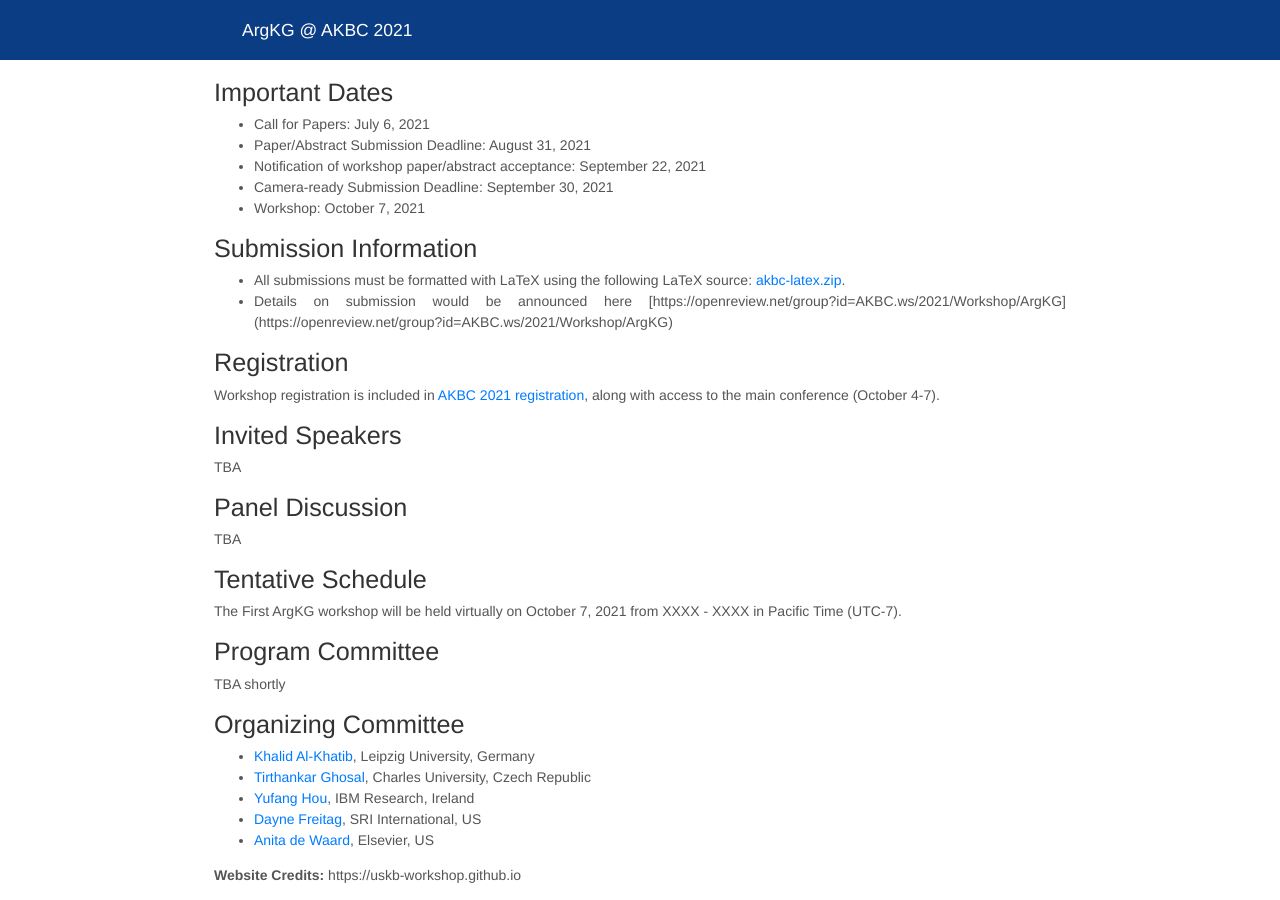
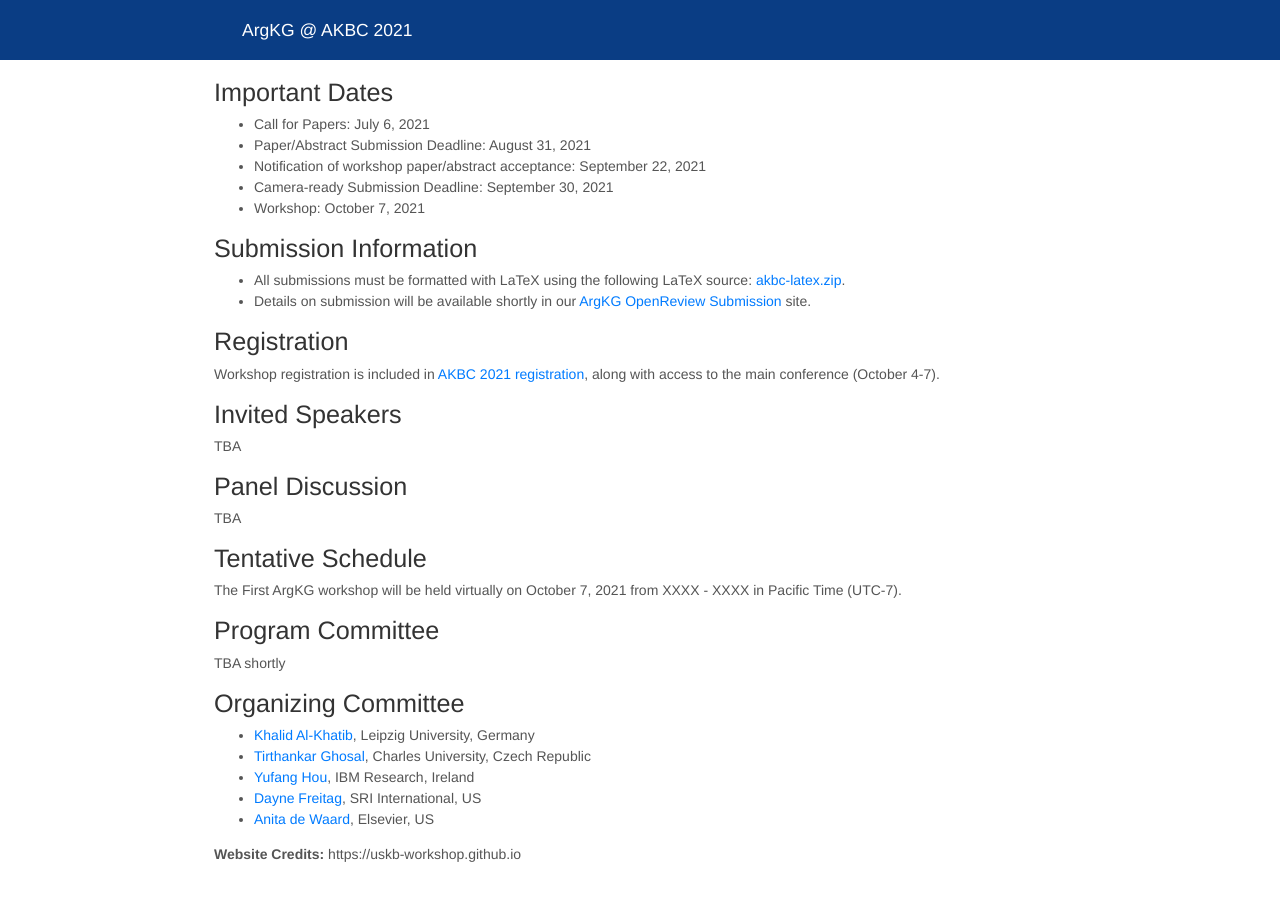
Before and after one commit to ArgKG/2021, a Jekyll site: the page built from index.md, in a window 1280 px wide and 900 px high, scrolled down 1253 px. Built offline with Jekyll 4.4.1, drawn with Linux system fonts in a browser that asks for light colours; nearby versions of some CDN libraries; after the commit the page ends 2132 px from its top, so only the background shows below that.

Commit message:
Update index.md

```diff
--- a/index.md
+++ b/index.md
@@ -51,7 +51,7 @@ We welcome submissions of extended abstracts (2 page max) related to the above r
 ## Submission Information
 
 - All submissions must be formatted with LaTeX using the following LaTeX source: <a href="https://github.com/akbc-conference/style-files/blob/master/akbc-latex.zip?raw=true">akbc-latex.zip</a>.
-- Details on submission would be announced here [https://openreview.net/group?id=AKBC.ws/2021/Workshop/ArgKG] (https://openreview.net/group?id=AKBC.ws/2021/Workshop/ArgKG)
+- Details on submission will be available shortly in our <a href="https://openreview.net/group?id=AKBC.ws/2021/Workshop/ArgKG">ArgKG OpenReview Submission</a> site.
 
 ## Registration
 
```
